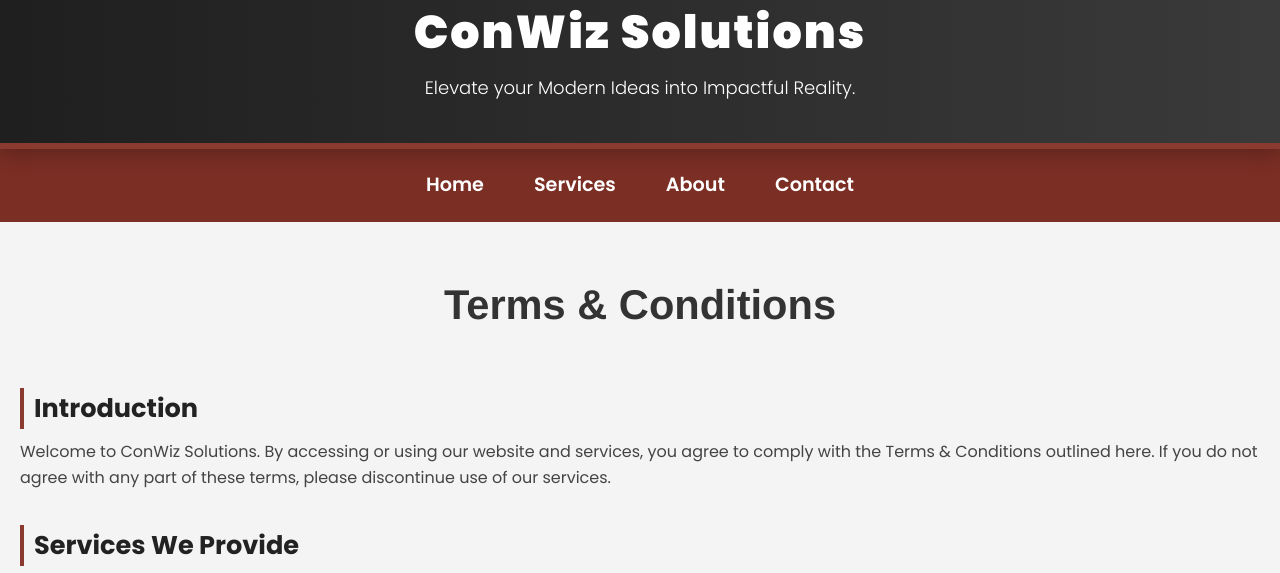
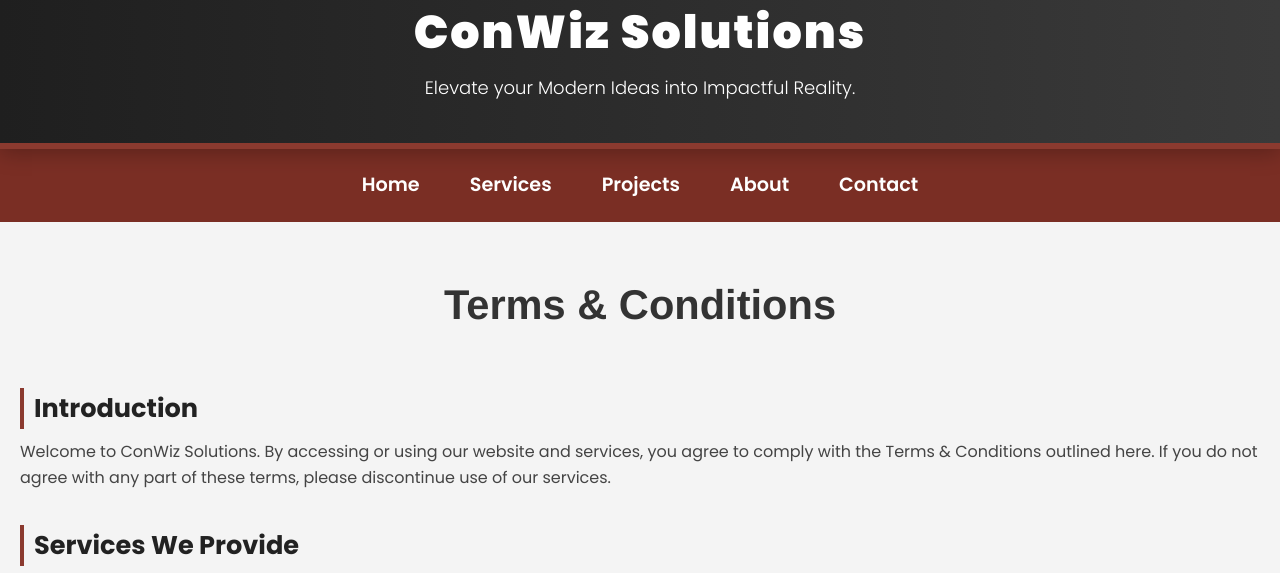
Before and after one commit to NazoBarakzai/conwizsolutions, a plain HTML site: page terms.html in a window 1280 px wide. Shown: the part 152-725 px from the top of the page. Drawn offline with Linux system fonts and the light colour scheme.

Commit message:
Update terms.html

```diff
--- a/terms.html
+++ b/terms.html
@@ -25,7 +25,7 @@
 <nav>
     <a class="link" href="index.html#home">Home</a>
     <a class="link" href="index.html#services">Services</a>
-    <!-- <a class="link" href="projects.html#projects">Projects</a> -->
+    <a class="link" href="projects.html#projects">Projects</a>
     <a class="link" href="index.html#about">About</a>
     <a class="link" href="#contact">Contact</a>
 </nav>
```
